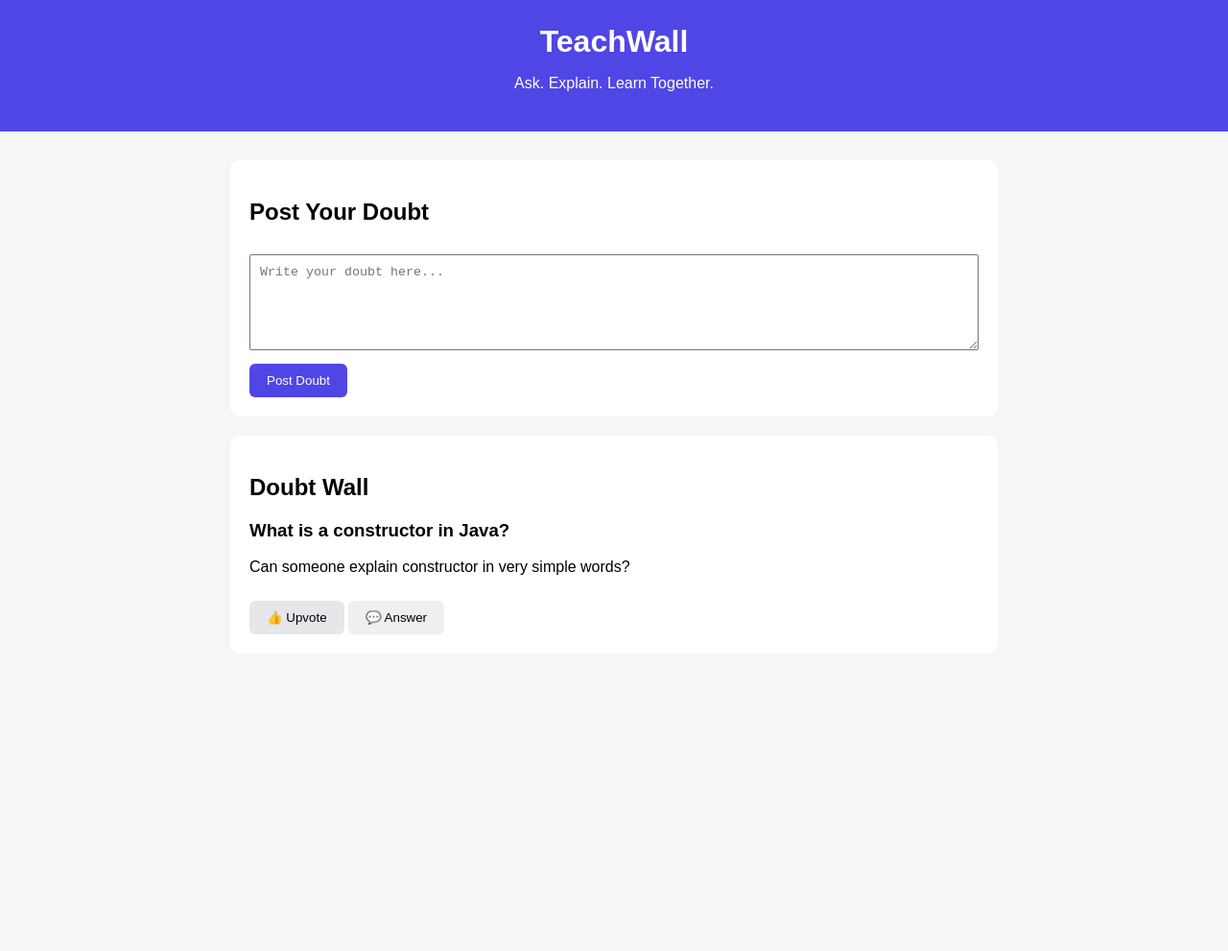
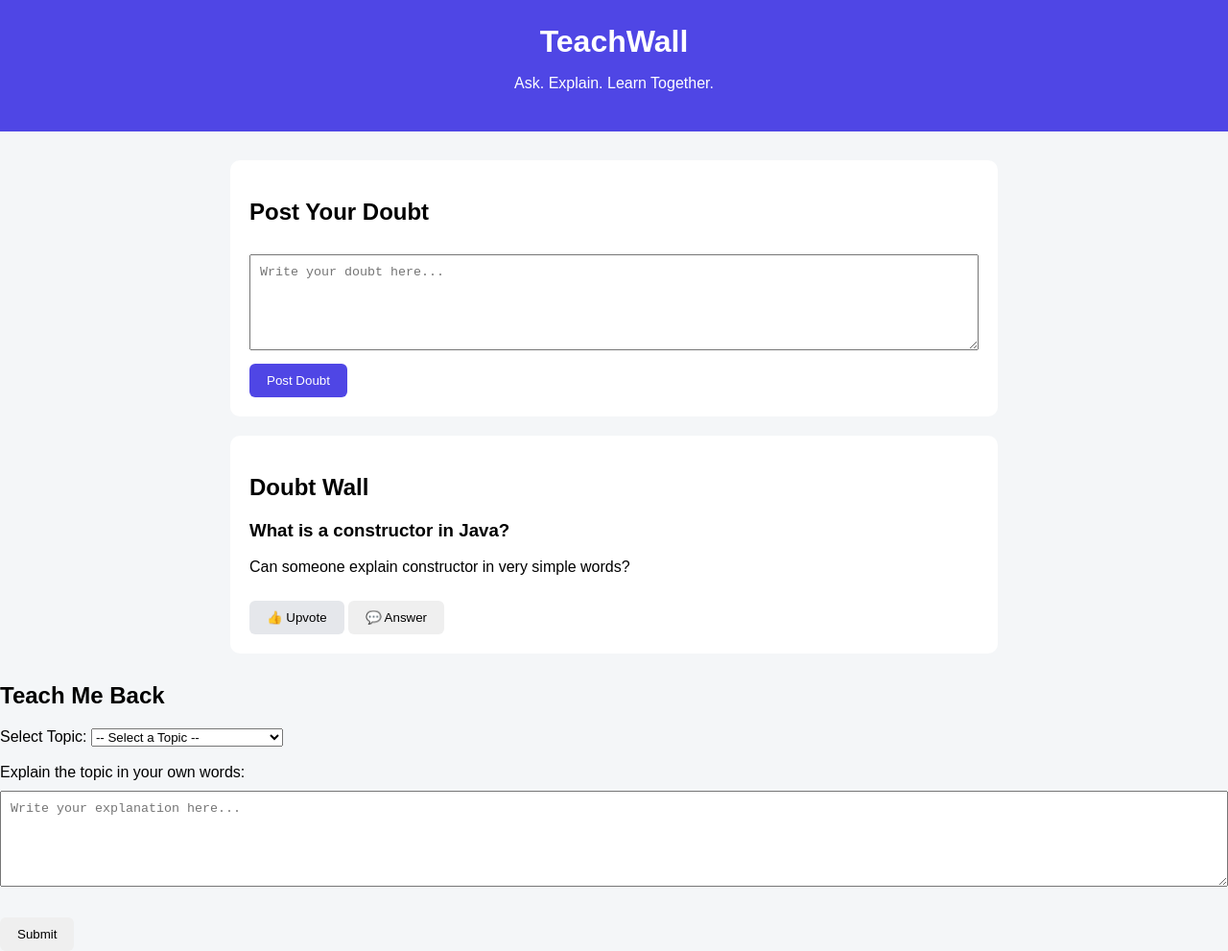
Before and after one commit to Ketaki184/teach-me-back, a website: page index.html in a window 1280 px wide. Shown: the whole page at 96% size. Before the commit the page ends 800 px from the top, so only its background shows below. Drawn offline with Linux system fonts and the light colour scheme.

Commit message:
Update doubt feature

```diff
--- a/index.html
+++ b/index.html
@@ -129,5 +129,44 @@ postButton.addEventListener("click", function () {
     alert("Doubt posted successfully!");
 });
 </script>
+
+<section id="teach-me-back">
+    <h2>Teach Me Back</h2>
+
+    <label for="topic">Select Topic:</label>
+
+    <select id="topic">
+        <option value="">-- Select a Topic --</option>
+        <option value="data-structures">Data Structures</option>
+        <option value="ai">Artificial Intelligence</option>
+        <option value="oops">Object Oriented Programming</option>
+        <option value="dbms">DBMS</option>
+    </select>
+
+    <br><br>
+
+    <label for="explanation">Explain the topic in your own words:</label>
+
+    <br>
+
+    <textarea id="explanation"
+              rows="8"
+              cols="50"
+              placeholder="Write your explanation here..."></textarea>
+
+    <br><br>
+
+    <button onclick="submitExplanation()">Submit</button>
+
+    <div id="result" style="display:none;">
+        <h3>Result</h3>
+        <p id="score"></p>
+
+        <h3>Feedback</h3>
+        <p id="feedback"></p>
+    </div>
+
+</section>
+
 </body>
 </html>
```
